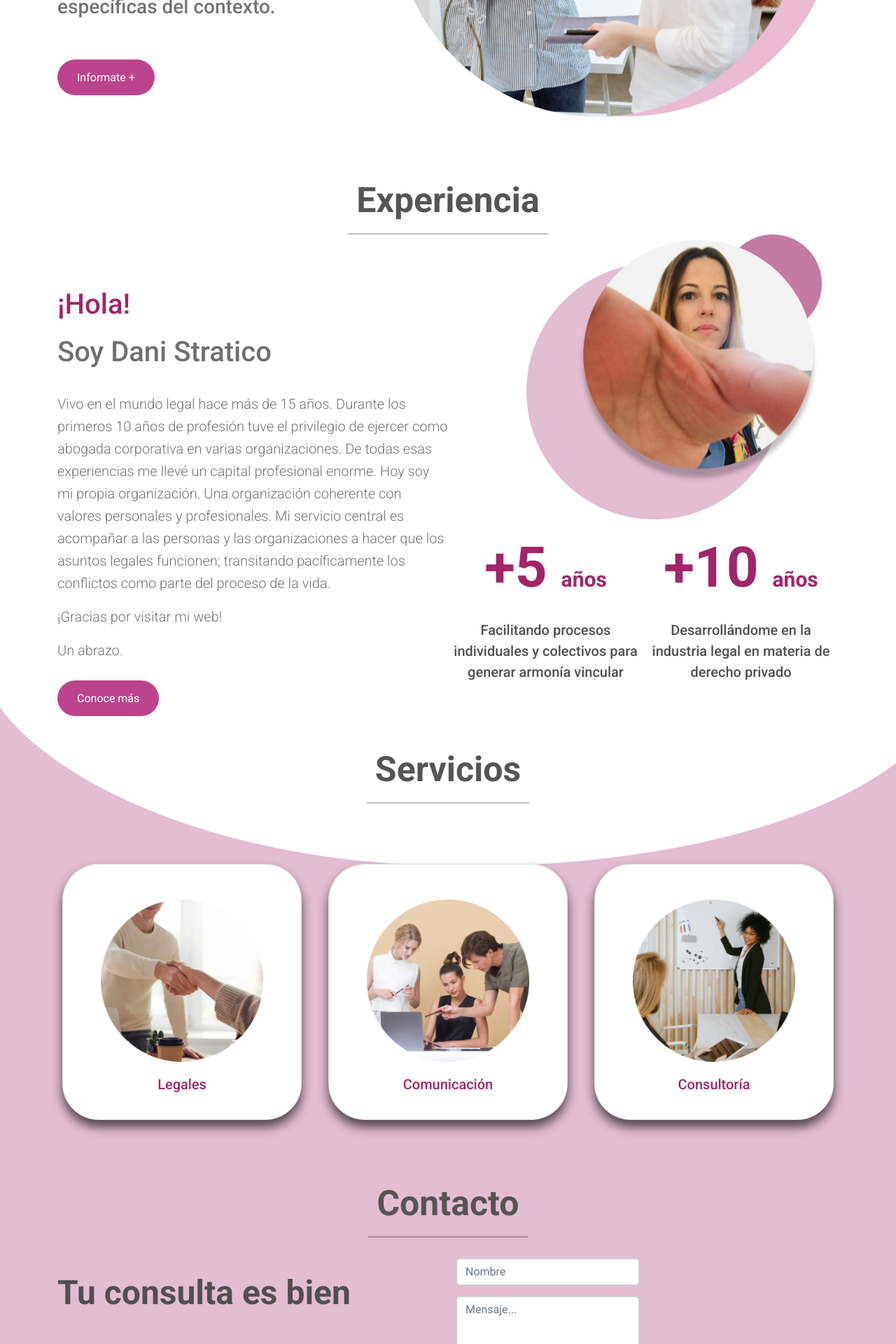
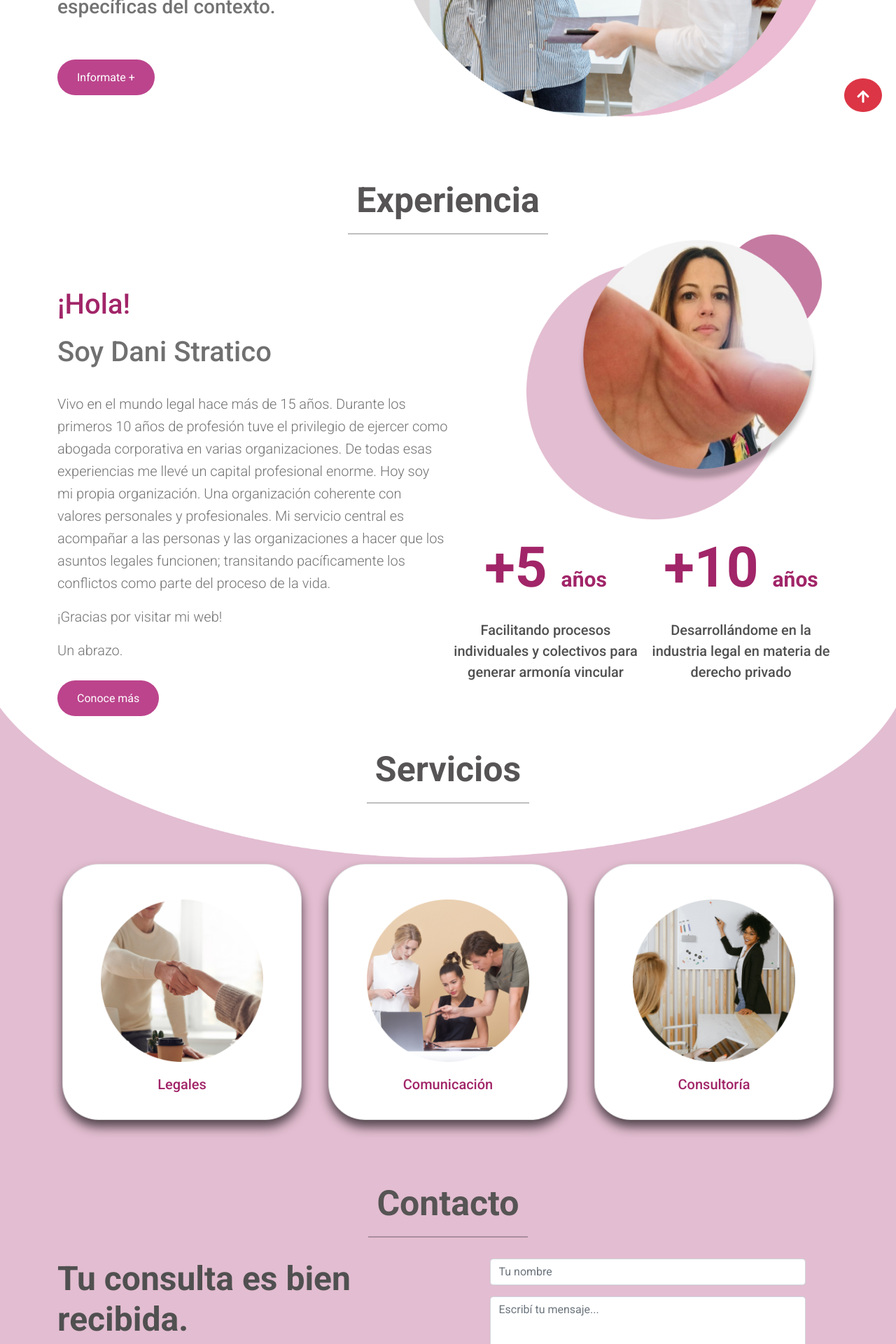
Before and after one commit to brian-exe/DanielaStraticoProyecto, a React (Create React App) app: page / in a window 1280 px wide. Shown: the part 620-2540 px from the top of the page at 70% size. Built offline with nearby package versions, Linux system fonts and the light colour scheme.

Commit message:
Se agrega paquete de iconos y boton ir arriba

```diff
--- a/package.json
+++ b/package.json
@@ -10,6 +10,7 @@
     "react": "^18.0.0",
     "react-bootstrap": "^2.2.3",
     "react-dom": "^18.0.0",
+    "react-icons": "^4.3.1",
     "react-router-dom": "^6.3.0",
     "react-scripts": "5.0.0",
     "web-vitals": "^2.1.4"
--- a/src/App.js
+++ b/src/App.js
@@ -8,12 +8,14 @@ import React  from 'react';
 import fondoRosa from './assets/fondoRosa.png'
 
 import './style/style.css';
+import { Button } from 'react-bootstrap';
+import {FaArrowUp} from 'react-icons/fa';
 
 function App() {
   return (
     <div className="App">
-      <NavMenu />
-      <Hero />
+      <NavMenu id="top"/>
+      <Hero id="hero"/>
       <Experience />
       <div style={{
         backgroundImage:`url(${fondoRosa})`,
@@ -23,6 +25,12 @@ function App() {
         <Contact/>
         <Footer/>
       </div>
+      <Button href="#top"
+        className="btn btn-danger btn-floating btn-lg rounded-circle"
+        id="btn-back-to-top"
+        >
+        <FaArrowUp/>
+      </Button>
     </div>
   );
 }
--- a/src/components/contact/contact.jsx
+++ b/src/components/contact/contact.jsx
@@ -1,5 +1,6 @@
 import { Container, Row, Col, Form, Button, Dropdown,  } from "react-bootstrap";
 import React from 'react';
+import {IoLogoWhatsapp, IoMail} from 'react-icons/io5'
 const {useState} = React;
 
 function Contact() {
@@ -48,32 +49,32 @@ function Contact() {
             </Row>
             <Row className="content-contact">
                 <Col>
-                    <Row><h2 className="lg-title-hero">Tu consulta es bien recibida.</h2></Row>
+                    <Row><h2 className="lg-title-contact">Tu consulta es bien recibida.</h2></Row>
                     <Row><h4 className="text-presentacion">Enviá tu consulta y estaré respondiéndote a la brevedad posible.</h4></Row>
                     <Row><h4 className="text-presentacion">Abrazo, <br></br> Daniela.</h4></Row>
                 </Col>
                 <Col>
-                    <Row>
-                        <Form className="col-md-6">
+                    <Row style={{placeContent:'center'}}>
+                        <Form className="col-md-6 col-lg-10">
                             <Form.Group className="mb-3" controlId="nombre">
-                                <Form.Control type="text" placeholder="Nombre"
+                                <Form.Control type="text" placeholder="Tu nombre"
                                         onChange={onNombreChange}
                                         value={nombre} />
                             </Form.Group>
                             <Form.Group className="mb-3" controlId="exampleForm.ControlTextarea1">
-                                <Form.Control style={{ resize: 'none' }} as="textarea" rows={3} placeholder="Mensaje..."
+                                <Form.Control style={{ resize: 'none' }} as="textarea" rows={5} placeholder="Escribí tu mensaje..."
                                         onChange={onMensajeChange}
                                         value={mensaje} />
                             </Form.Group>
                             <Dropdown>
-                                <Dropdown.Toggle disabled={!(nombre && mensaje)} style={{ borderRadius: '5px', background: '#BC448C', borderColor: '#BC448C', color: 'white'}} variant="success" id="dropdown-basic">
+                                <Dropdown.Toggle disabled={!(nombre && mensaje)} style={{ borderRadius: '5px', background: '#BC448C', borderColor: '#BC448C', color: 'white', width:'100%'}} variant="success" id="dropdown-basic">
                                     Enviar
                                 </Dropdown.Toggle>
 
-                                <Dropdown.Menu>
-                                    <Dropdown.Item onClick={openWhatsapp}>Whatsapp</Dropdown.Item>
+                                <Dropdown.Menu style={{textAlign:'center', width:'100%'}}>
+                                    <Dropdown.Item onClick={openWhatsapp}>Whatsapp <IoLogoWhatsapp/> </Dropdown.Item>
                                     <Dropdown.Divider />
-                                    <Dropdown.Item onClick={openGmail} >Gmail</Dropdown.Item>
+                                    <Dropdown.Item onClick={openGmail} >Gmail <IoMail/></Dropdown.Item>
                                 </Dropdown.Menu>
                             </Dropdown>
                         </Form>
--- a/src/style/contact/_contact.scss
+++ b/src/style/contact/_contact.scss
@@ -14,3 +14,18 @@
 .text-contact {
     text-align: initial;
 }
+
+.lg-title-contact {
+    color: rgba(80, 80, 80, 1);
+    font-size: 3rem;
+    font-weight: 700;
+    letter-spacing: 0em;
+    text-align: left;
+    width: 90%;
+}
+
+#btn-back-to-top {
+    position: fixed;
+    bottom: 20px;
+    right: 20px;
+  }
--- a/src/style/style.css
+++ b/src/style/style.css
@@ -329,6 +329,21 @@ a:hover {
 
 .text-contact {
   text-align: initial;
+}
+
+.lg-title-contact {
+  color: #505050;
+  font-size: 3rem;
+  font-weight: 700;
+  letter-spacing: 0em;
+  text-align: left;
+  width: 90%;
+}
+
+#btn-back-to-top {
+  position: fixed;
+  bottom: 20px;
+  right: 20px;
 }
 
 footer {
```
Also changed, not shown: 2 other files (tests, documents, lock files or other folders).
